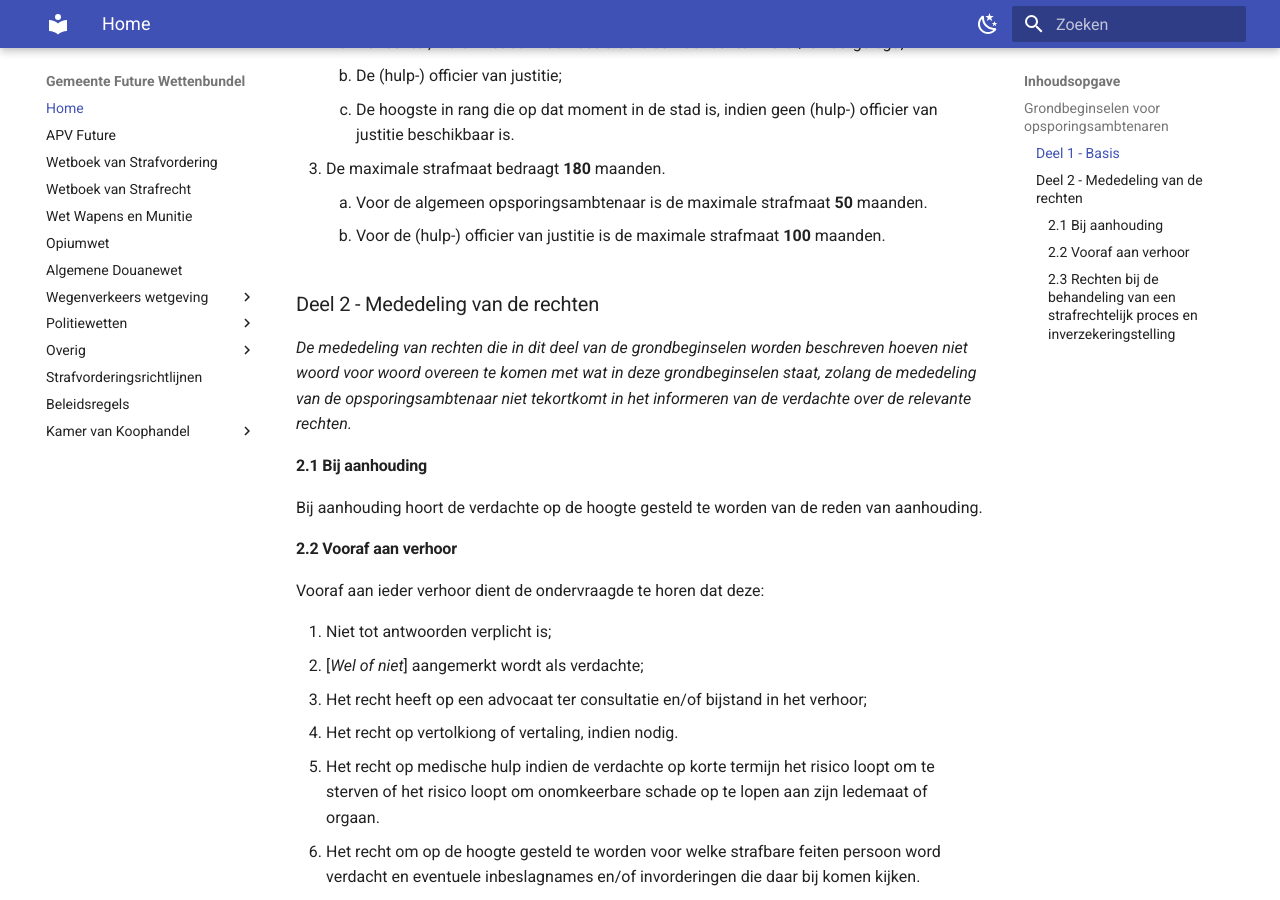
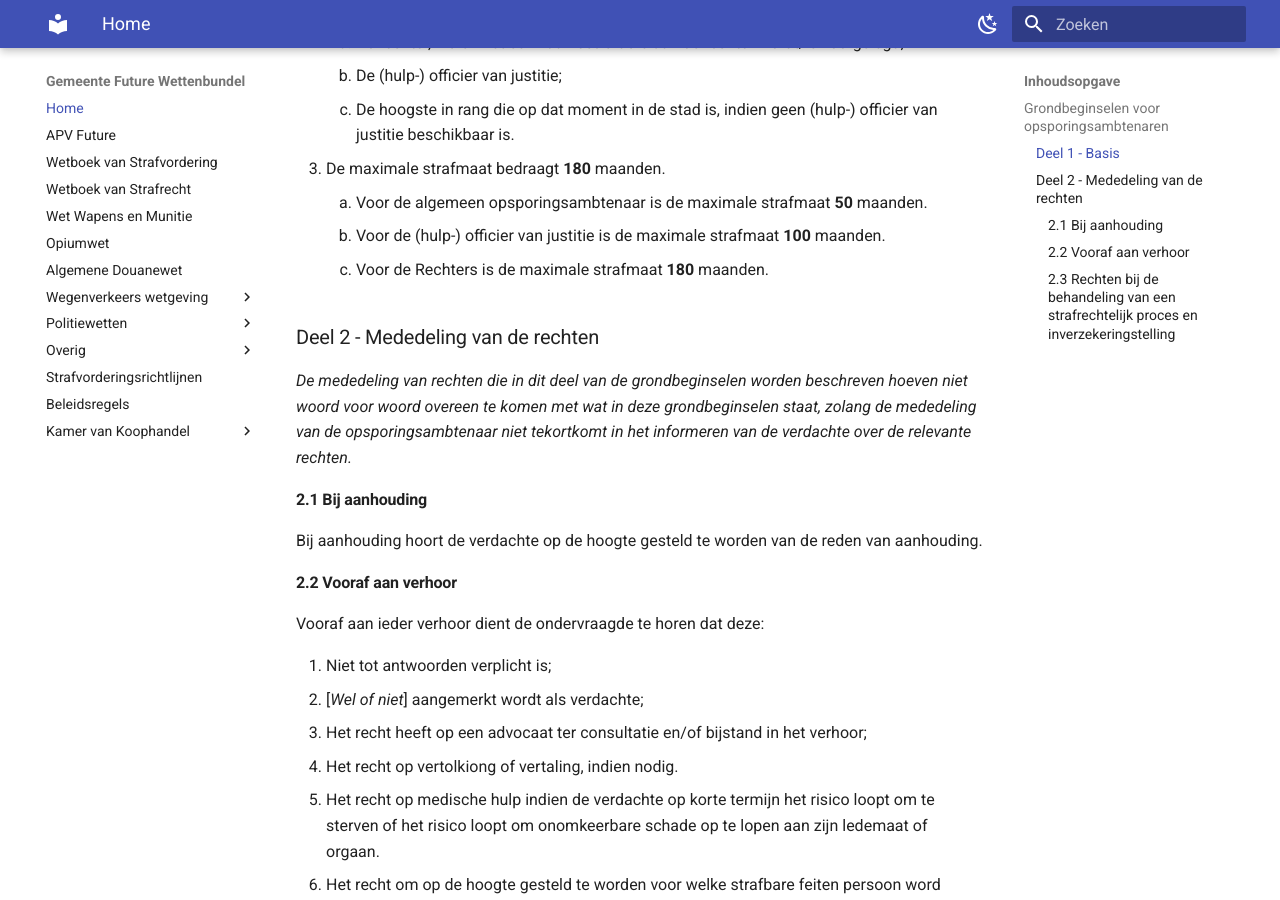
Before and after one commit to EnriqueFernandez20/FutureRP-Wettenbundel, an MkDocs documentation site: the page built from docs/index.md, in a window 1280 px wide and 900 px high, scrolled down 607 px. Built offline with MkDocs 1.6.1 and Material for MkDocs 9.7.7, drawn with Linux system fonts in a browser that asks for light colours.

Commit message:
Update index.md

```diff
--- a/docs/index.md
+++ b/docs/index.md
@@ -18,6 +18,7 @@ Deze grondbeginselen vormen de basis voor een integer strafproces en bevatten be
 3. De maximale strafmaat bedraagt **180** maanden.
     1. Voor de algemeen opsporingsambtenaar is de maximale strafmaat **50** maanden.
     2. Voor de (hulp-) officier van justitie is de maximale strafmaat **100** maanden.
+    3. Voor de Rechters is de maximale strafmaat **180** maanden.
 
 ### Deel 2 - Mededeling van de rechten
 
```
